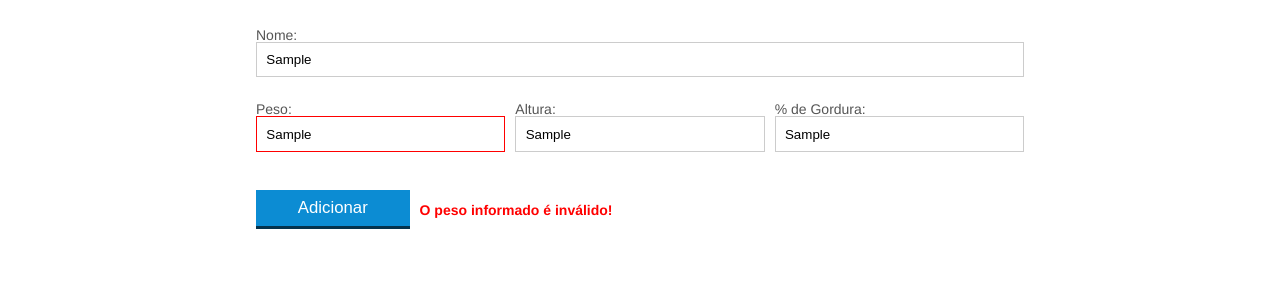
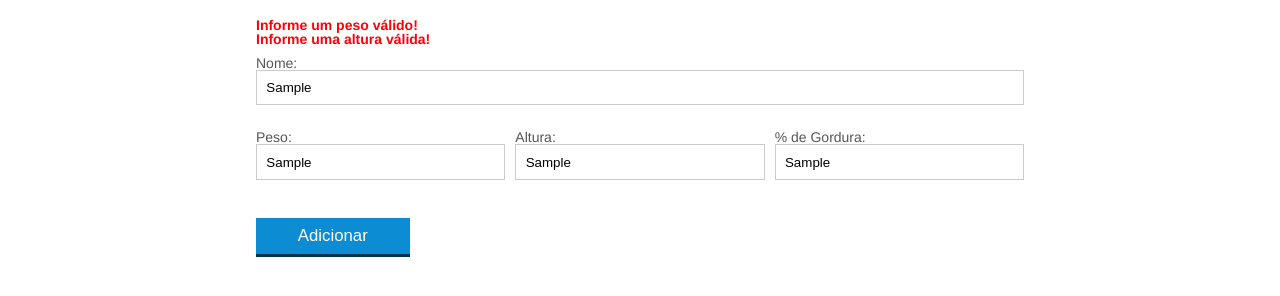
Before and after one commit to okarlos/aparecida-nutricao, a plain HTML site: page index.html in a window 1280 px wide. Both pictures are taken after typing "Sample", "Sample", "Sample", "Sample" into the empty fields and a click on the button "Adicionar". Shown: the part 438-734 px from the top of the page. Drawn offline with Linux system fonts and the light colour scheme.

Commit message:
improving form validation

```diff
--- a/css/index.css
+++ b/css/index.css
@@ -157,7 +157,7 @@ button[disabled=disabled], button:disabled {
 	gap: 10px;
 }
 
-.botao-erro span {
+.mensagem-erro {
 	color: red;
 	font-weight: bold;
 }
--- a/index.html
+++ b/index.html
@@ -75,7 +75,7 @@
 		<section class="container">
 
 			<h2 id="titulo-form">Adicionar novo paciente</h2>
-
+			<ul id="mensagens-erro"></ul>
 			<form id="form-adiciona">
 
 				<div class="grupo">
@@ -91,7 +91,6 @@
 
 				<div class="grupo botao-erro">
 					<button id="adicionar-paciente" class="botao bto-principal">Adicionar</button>
-					<span class="erro"></span>
 				</div>
 
 			</form>
--- a/js/form.js
+++ b/js/form.js
@@ -1,8 +1,8 @@
-let botaoAdicionar = document.querySelector("#adicionar-paciente");
+let botaoAdicionar = document.getElementById("adicionar-paciente");
 botaoAdicionar.addEventListener("click", function(event) {
     event.preventDefault();
 
-    let form = document.querySelector("#form-adiciona");
+    let form = document.getElementById("form-adiciona");
 
     // extraindo informações do form
     let paciente = obtemInfoForm(form);
@@ -10,25 +10,34 @@ botaoAdicionar.addEventListener("click", function(event) {
     // cria os elementos
     let pacienteTr = montaTr(paciente);
 
-    let erro = validaPaciente(paciente);
-    if (erro.length > 0){
-        let mensagemErro = document.querySelector(".erro");
-        mensagemErro.textContent = erro; //inclui mensagem no span de erro
+    let erros = validaPaciente(paciente);
 
-        let campoPeso = document.querySelector("#peso");
-        campoPeso.classList.add("campo-invalido");
-
+    if (erros.length > 0){
+        exibeMensagensErro(erros);
         return; //encerra função, sem incluir o paciente na tabela
     }
 
     // adiciona o paciente na tabela
-    let tabela = document.querySelector("#tabela-pacientes");
+    let tabela = document.getElementById("tabela-pacientes");
     tabela.appendChild(pacienteTr);
 
     form.reset(); //limpa o form
-    document.querySelector(".erro").textContent = ""; //limpa mensagem de erro do span
+    document.querySelector(".erro").textContent = ""; //limpa mensagem de erro do span[]
     document.querySelector("#peso").classList.remove("campo-invalido"); //tira o erro do campo
 })
+
+function exibeMensagensErro(erros) {
+    var ul = document.getElementById("mensagens-erro");
+    ul.innerHTML = "";
+
+    erros.forEach(function(erro) {
+        var li = document.createElement("li");
+        li.textContent = erro;
+        li.classList.add("mensagem-erro");
+        ul.appendChild(li);
+        console.log(erro);
+    })
+}
 
 function obtemInfoForm(form) {
 
@@ -70,9 +79,24 @@ function montaTd (dado, classe) {
 }
 
 function validaPaciente(paciente) {
-    if(validaPeso(paciente.peso)){
-        return "";
-    }else{
-        return "O peso informado é inválido!";
+
+    let erros = [];
+
+    if(paciente.nome.length == 0) {
+        erros.push("Informe um nome válido!");
     }
+
+    if(!validaPeso(paciente.peso) || paciente.peso.length == 0){
+        erros.push("Informe um peso válido!");
+    }
+
+    if(!validaAltura(paciente.altura) || paciente.altura.length == 0){
+        erros.push("Informe uma altura válida!");
+    }
+
+    if(paciente.gordura.length == 0) {
+        erros.push("Informe um percentual de gordura válido!");
+    }
+
+    return erros;
 }
```
